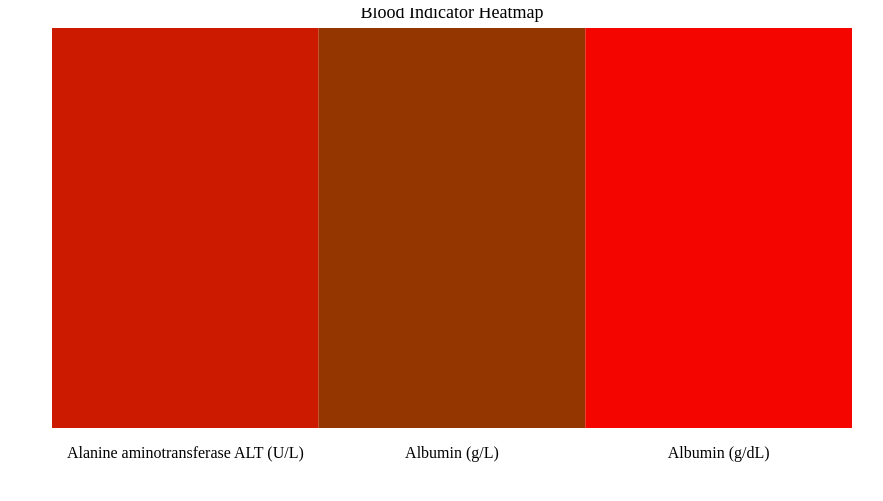
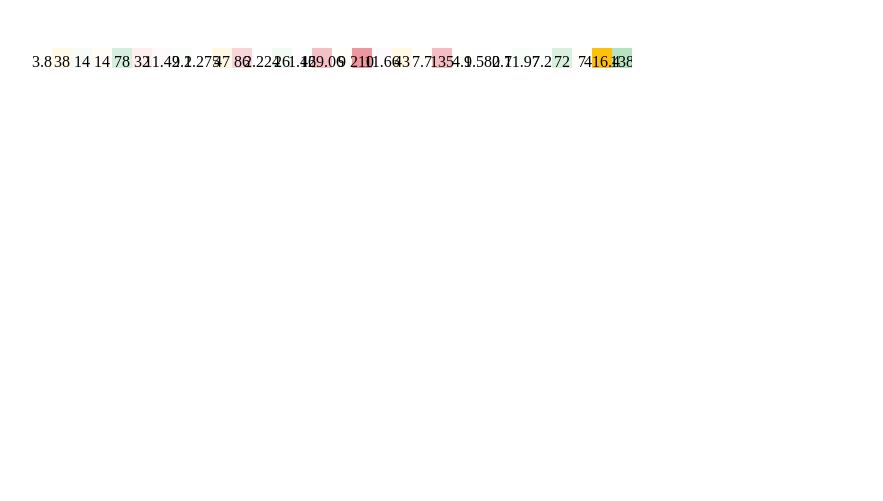
Before and after one commit to rodrigobivarazevedo/DATAVIZ, a Flask app: page /views in a window 1280 px wide. Shown: the top 501 px of the page, without its empty margins (16-899 px from the left). Run offline with Flask 3, Linux system fonts and the light colour scheme.

Commit message:
app layout

```diff
--- a/dataviz_venv/app/templates/views.html
+++ b/dataviz_venv/app/templates/views.html
@@ -10,63 +10,104 @@
 <body>
 
 <script>
-    // Sample data (replace this with your data)
-    var data = [
-        {
-            "Alanine aminotransferase ALT (U/L)": [20, "green"],
-            "Albumin (g/L)": [42, "green"],
-            "Albumin (g/dL)": [4.2, "green"],
-            // Add more data as needed
-        }
-        // Add more objects if you have multiple blood test instances
-    ];
+    const data = {
+        'Albumin (g/dL)': [3.8, 'yellow'],
+        'Albumin (g/L)': [38.0, 'yellow'],
+        'Alanine aminotransferase ALT (U/L)': [14.0, 'green'],
+        'Aspartate aminotransferase AST (U/L)': [14.0, 'yellow'],
+        'Alkaline phosphatase (U/L)': [78.0, 'green'],
+        'Blood urea nitrogen (mg/dL)': [32.0, 'red'],
+        'Blood urea nitrogen (mmol/L)': [11.42, 'red'],
+        'Total calcium (mg/dL)': [9.1, 'green'],
+        'Total calcium (mmol/L)': [2.275, 'green'],
+        'Creatine Phosphokinase (CPK) (IU/L)': [47.0, 'yellow'],
+        'Cholesterol (mg/dL)': [86.0, 'red'],
+        'Cholesterol (mmol/L)': [2.224, 'red'],
+        'Bicarbonate (mmol/L)': [26.0, 'green'],
+        'Creatinine (mg/dL)': [1.46, 'red'],
+        'Creatinine (umol/L)': [129.06, 'red'],
+        'Gamma glutamyl transferase (U/L)': [9.0, 'yellow'],
+        'Glucose, serum (mg/dL)': [210.0, 'red'],
+        'Glucose, serum (mmol/L)': [11.66, 'red'],
+        'Iron, refrigerated (ug/dL)': [43.0, 'yellow'],
+        'Iron, refrigerated (umol/L)': [7.7, 'yellow'],
+        'Lactate Dehydrogenase (U/L)': [135.0, 'red'],
+        'Phosphorus (mg/dL)': [4.9, 'yellow'],
+        'Phosphorus (mmol/L)': [1.582, 'red'],
+        'Total bilirubin (mg/dL)': [0.7, 'green'],
+        'Total bilirubin (umol/L)': [11.97, 'green'],
+        'Total protein (g/dL)': [7.2, 'green'],
+        'Total protein (g/L)': [72.0, 'green'],
+        'Uric acid (mg/dL)': [7.0, 'yellow'],
+        'Uric acid (umol/L)': [416.4, 'yellow'],
+        'Sodium (mmol/L)': [138.0, 'green'],
+        'Potassium (mmol/L)': [4.3, 'green'],
+        'Chloride (mmol/L)': [104.0, 'yellow'],
+        'Osmolality (mmol/Kg)': [289.0, 'green'],
+        'Globulin (g/dL)': [3.4, 'yellow'],
+        'Globulin (g/L)': [34.0, 'yellow'],
+        'Triglycerides (mg/dL)': [122.0, 'green'],
+        'Triglycerides (mmol/L)': [1.377, 'green']
+    };
 
-    // Set up SVG container
-    var width = 800;
-    var height = 400;
-    var margin = { top: 20, right: 20, bottom: 50, left: 60 };
+    // Convert data to suitable format
+    const dataArray = [];
+    for (const key in data) {
+        const [value, color] = data[key];
+        dataArray.push({ value, color, key });
+    }
 
-    var svg = d3.select("body")
-        .append("svg")
-        .attr("width", width + margin.left + margin.right)
-        .attr("height", height + margin.top + margin.bottom)
-        .append("g")
-        .attr("transform", "translate(" + margin.left + "," + margin.top + ")");
+    // Define margin and cell size
+    const margin = { top: 20, right: 20, bottom: 30, left: 40 };
+    const cellSize = 20;
 
-    // Create color scale
-    var colorScale = d3.scaleLinear()
-        .domain([0, 1])
-        .range(["red", "green"]);
+    // Create SVG element
+    const svg = d3.select('body').append('svg')
+        .attr('width', 600)
+        .attr('height', 400)
+        .style('margin', margin.top + 'px ' + margin.right + 'px ' + margin.bottom + 'px ' + margin.left + 'px');
 
-    // Draw heatmap rectangles
-    var cells = svg.selectAll("g")
-        .data(data)
-        .enter().append("g")
-        .selectAll("rect")
-        .data(d => Object.values(d))
-        .enter().append("rect")
-        .attr("x", function (d, i) { return i * (width / Object.keys(data[0]).length); })
-        .attr("y", function (d) { return 0; })
-        .attr("width", width / Object.keys(data[0]).length)
-        .attr("height", height)
-        .style("fill", function (d) { return colorScale(d[0] / 100); });
+    // Define color scale
+    const colorScale = d3.scaleOrdinal()
+        .domain(['green', 'yellow', 'red'])
+        .range(['#28a745', '#ffc107', '#dc3545']);
 
-    // Add text labels
-    var labels = svg.selectAll("text")
-        .data(Object.keys(data[0]))
-        .enter().append("text")
-        .attr("x", function (d, i) { return i * (width / Object.keys(data[0]).length) + (width / Object.keys(data[0]).length / 2); })
-        .attr("y", height + 30)
-        .style("text-anchor", "middle")
-        .text(function (d) { return d; });
+    // Define value scale
+    const valueScale = d3.scaleLinear()
+        .domain([0, d3.max(dataArray, d => d.value)])
+        .range([0, cellSize]);
 
-    // Add a title
-    svg.append("text")
-        .attr("x", width / 2)
-        .attr("y", -margin.top / 2)
-        .attr("text-anchor", "middle")
-        .style("font-size", "18px")
-        .text("Blood Indicator Heatmap");
+    // Calculate x and y positions for each cell
+    const xPositions = d3.scaleBand()
+        .domain(dataArray.map(d => d.key))
+        .range([0, dataArray.length * cellSize]);
+
+    const yPositions = d3.scaleBand()
+        .domain(['value'])
+        .range([0, cellSize]);
+
+    // Draw cells
+    svg.selectAll('rect')
+        .data(dataArray)
+        .enter().append('rect')
+        .attr('x', d => xPositions(d.key))
+        .attr('y', margin.top)
+        .attr('width', cellSize)
+        .attr('height', cellSize)
+        .style('fill', d => colorScale(d.color))
+        .style('opacity', d => valueScale(d.value) / cellSize);
+
+    // Add labels
+    svg.selectAll('text')
+        .data(dataArray)
+        .enter().append('text')
+        .attr('x', d => xPositions(d.key) + cellSize / 2)
+        .attr('y', margin.top + cellSize / 2)
+        .attr('dy', '0.35em')
+        .style('text-anchor', 'middle')
+        .style('alignment-baseline', 'middle')
+        .style('fill', 'black')
+        .text(d => d.value);
 </script>
 
 </body>
```
Also changed, not shown: dataviz_venv/app/templates/index.html (+4 -4 lines), 1 other file.
